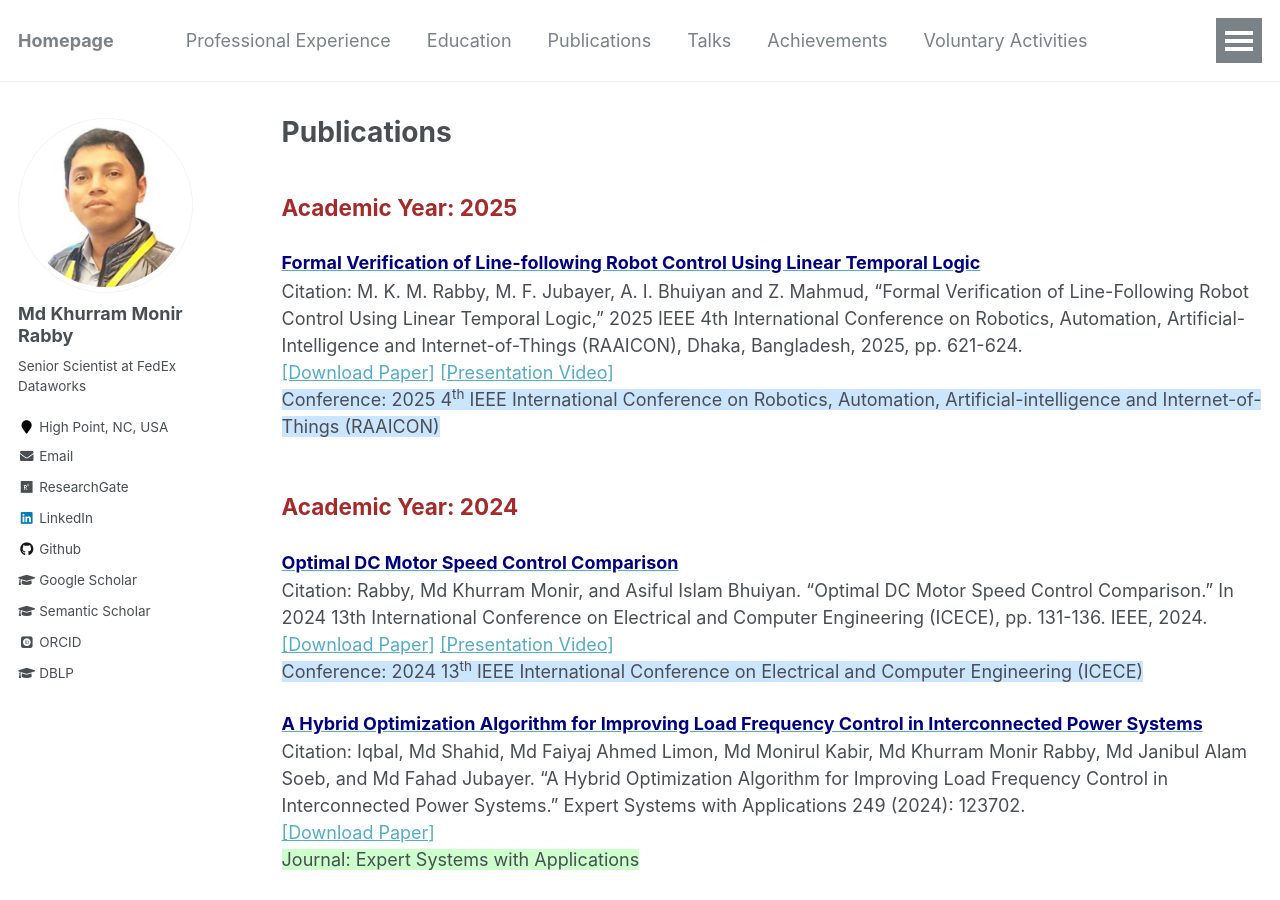
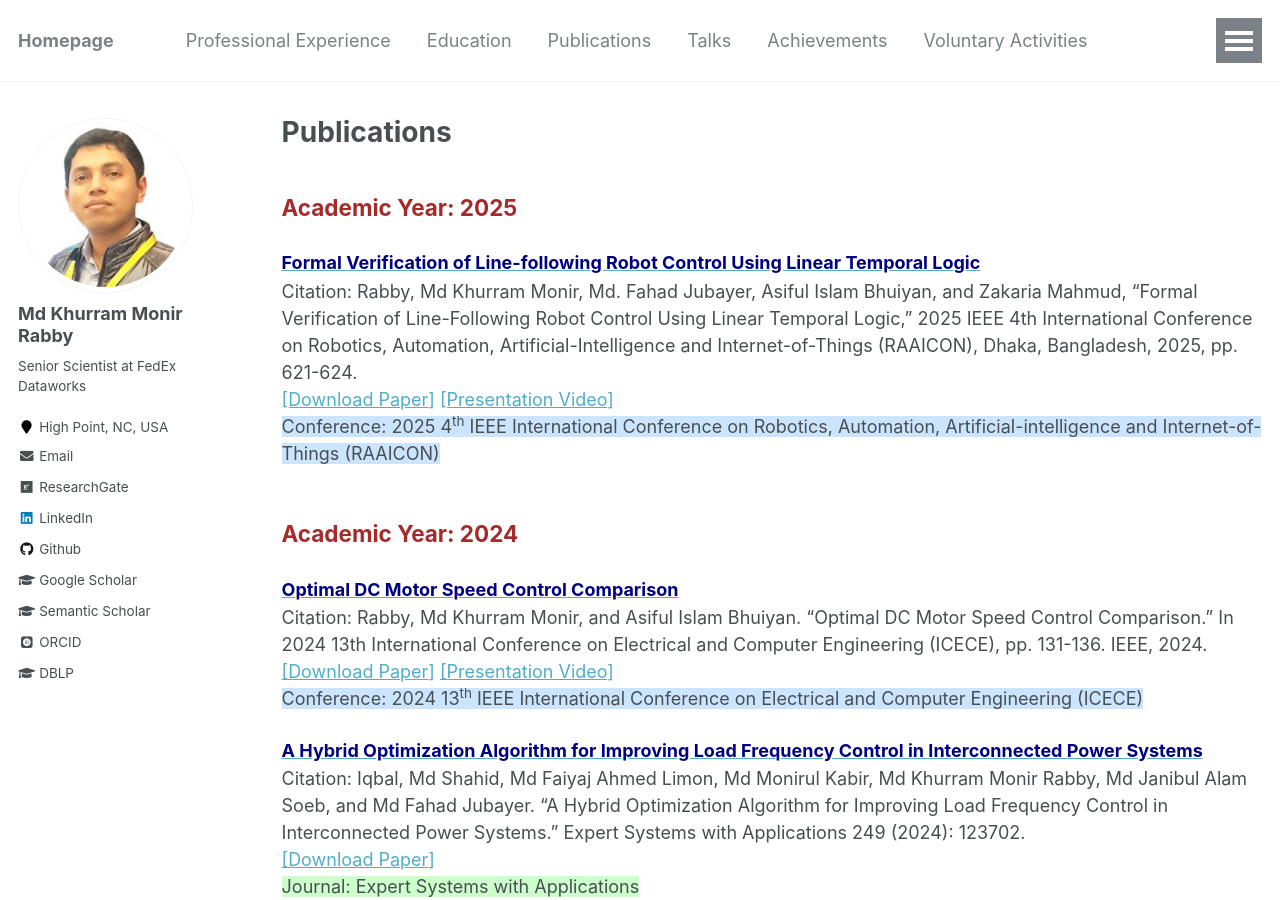
Before and after one commit to mkmrabby/mkmrabby.github.io, a Jekyll site: the page built from _pages/publications_lists.md, in a window 1280 px wide and 900 px high. Built offline with Jekyll 4.4.1, drawn with Linux system fonts in a browser that asks for light colours; some web fonts are replaced.

Commit message:
Update publications_lists.md

```diff
--- a/_pages/publications_lists.md
+++ b/_pages/publications_lists.md
@@ -9,7 +9,7 @@ author_profile: true
 <!-- background-color:#ffcccc; -->
 
 <span style="color:black; font-size:1.1em"><b><a href="https://ieeexplore.ieee.org/document/11502046" target="_blank"><font color="Navy" size="4">Formal Verification of Line-following Robot Control Using Linear Temporal Logic</font></a></b></span><br/>
-Citation: M. K. M. Rabby, M. F. Jubayer, A. I. Bhuiyan and Z. Mahmud, "Formal Verification of Line-Following Robot Control Using Linear Temporal Logic," 2025 IEEE 4th International Conference on Robotics, Automation, Artificial-Intelligence and Internet-of-Things (RAAICON), Dhaka, Bangladesh, 2025, pp. 621-624.<br/>
+Citation: Rabby, Md Khurram Monir, Md. Fahad Jubayer, Asiful Islam Bhuiyan, and Zakaria Mahmud, "Formal Verification of Line-Following Robot Control Using Linear Temporal Logic," 2025 IEEE 4th International Conference on Robotics, Automation, Artificial-Intelligence and Internet-of-Things (RAAICON), Dhaka, Bangladesh, 2025, pp. 621-624.<br/>
 <a href="https://ieeexplore.ieee.org/document/11502046" target="_blank">[Download Paper]</a>
 <a href="https://youtu.be/KXf4OabMdsM" target="_blank">[Presentation Video]</a><br/>
 <span style="background-color:#cce5ff; font-size:1em;">Conference: 2025 4<sup>th</sup> IEEE International Conference on Robotics, Automation, Artificial-intelligence and Internet-of-Things (RAAICON)</span>
```
